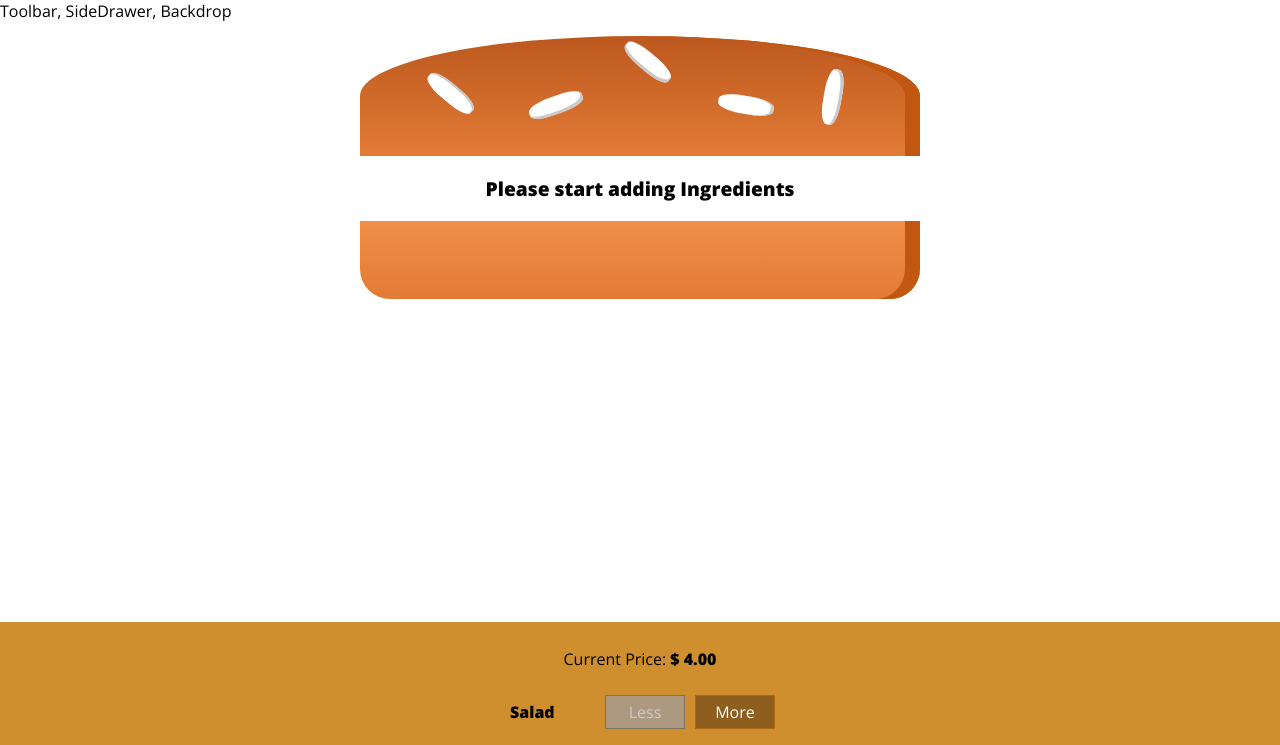
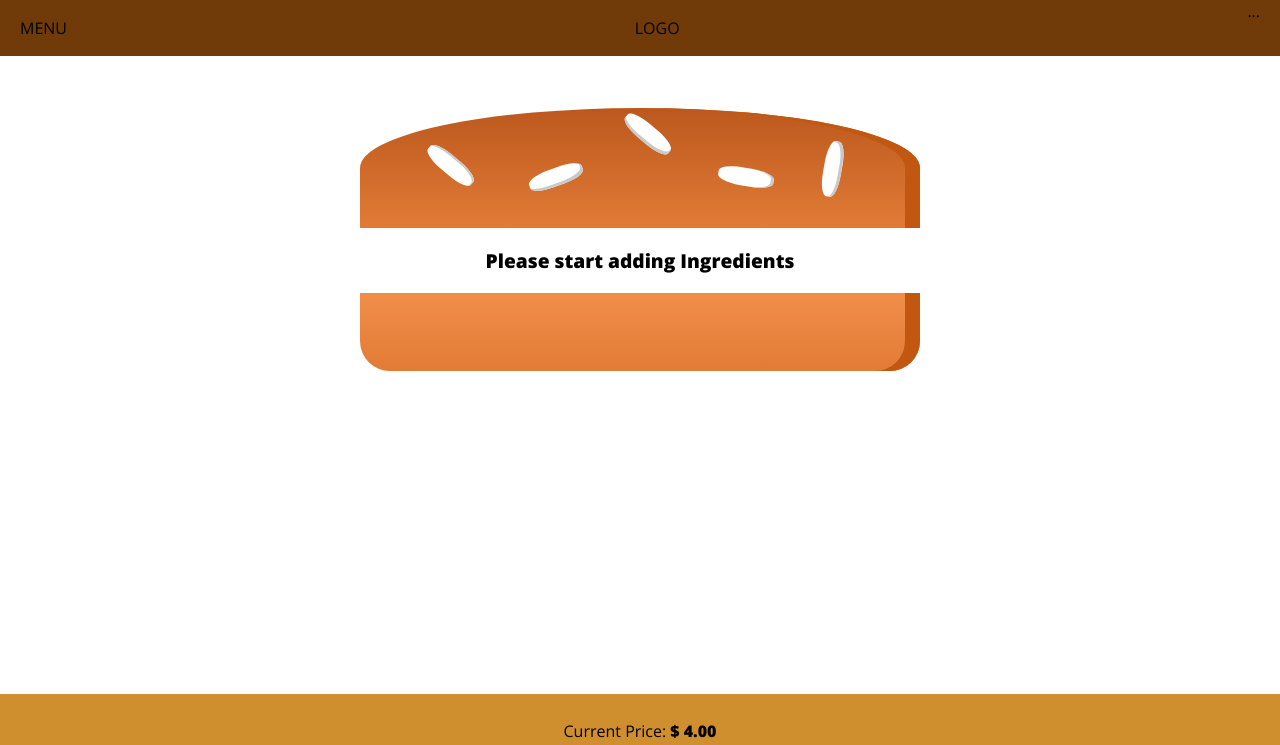
Before and after one commit to felipereina/burgerBuilder, a React (Create React App) app: page / in a window 1280 px wide. Shown: the top 745 px of the page. Built offline with nearby package versions, Linux system fonts and the light colour scheme.

Commit message:
created toolbar

```diff
--- a/src/components/Burger/OrderSummary/OrderSummary.js
+++ b/src/components/Burger/OrderSummary/OrderSummary.js
@@ -21,6 +21,7 @@
             <ul>
                 {ingredientSummary}
             </ul>
+            <p><strong>Total Price: ${props.price.toFixed(2)}</strong></p>
             <p>Continue to Checkout?</p>
             <Button btnType="Danger" clicked={props.purchaseCancelled}>CANCEL</Button>
             <Button btnType="Success" clicked={props.purchaseContinued}>CONTINUE</Button>
--- a/src/components/Layout/Layout.js
+++ b/src/components/Layout/Layout.js
@@ -1,9 +1,11 @@
 import React from 'react'
 import Aux from '../../hoc/Aux'
 import classes from './Layout.module.css'
+import Toolbar from '../Navigation/Toolbar/Toolbar'
 
 const layout = (props) => (
     <Aux>
+        <Toolbar />
         <div>Toolbar, SideDrawer, Backdrop</div>
         <main className={classes.Content}>
             {props.children}
--- a/src/components/Layout/Layout.module.css
+++ b/src/components/Layout/Layout.module.css
@@ -1,3 +1,3 @@
 .Content {
-    margin-top: "60px";
+    margin-top: 72px;
 }
--- /dev/null
+++ b/src/components/Navigation/Toolbar/Toolbar.js
@@ -0,0 +1,12 @@
+import React from 'react'
+import classes from './Toolbar.module.css'
+
+const toolbar = (props) => (
+<header className={classes.Toolbar}>
+    <div>MENU</div>
+    <div>LOGO</div>
+    <nav>...</nav>
+</header>
+)
+
+export default toolbar
--- /dev/null
+++ b/src/components/Navigation/Toolbar/Toolbar.module.css
@@ -0,0 +1,18 @@
+.Toolbar{
+    height: 56px;
+    width: 100%;
+    position: fixed;
+    top: 0;
+    left: 0;
+    display: flex;
+    justify-content: space-between;
+    align-items: center;
+    padding: 0 20px;
+    box-sizing: border-box;
+    z-index: 90;
+    background-color: #703B09;
+}
+
+.Toolbar nav {
+    height: 100%
+}
--- a/src/containers/BurgerBuilder/BurgerBuilder.js
+++ b/src/containers/BurgerBuilder/BurgerBuilder.js
@@ -106,6 +106,7 @@
                         ingredients={this.state.ingredients}
                         purchaseCancelled={this.purchaseCancelHandler}
                         purchaseContinued={this.purchaseContinueHandler}
+                        price={this.state.totalPrice}
                     />
                 </Modal>
                 <Burger ingredients={this.state.ingredients} />
```
